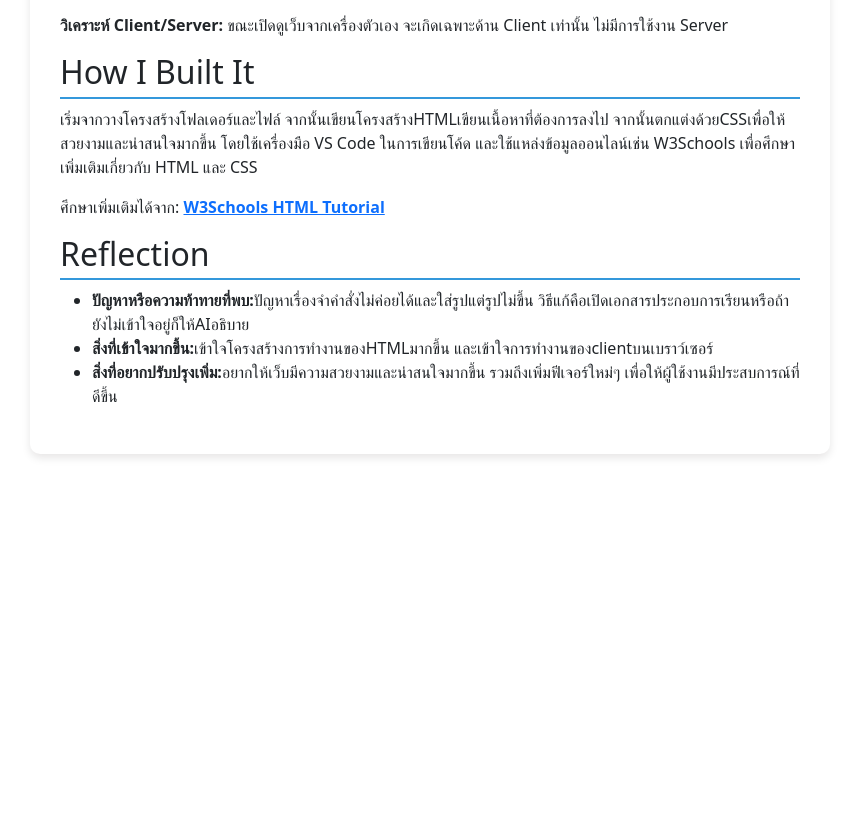
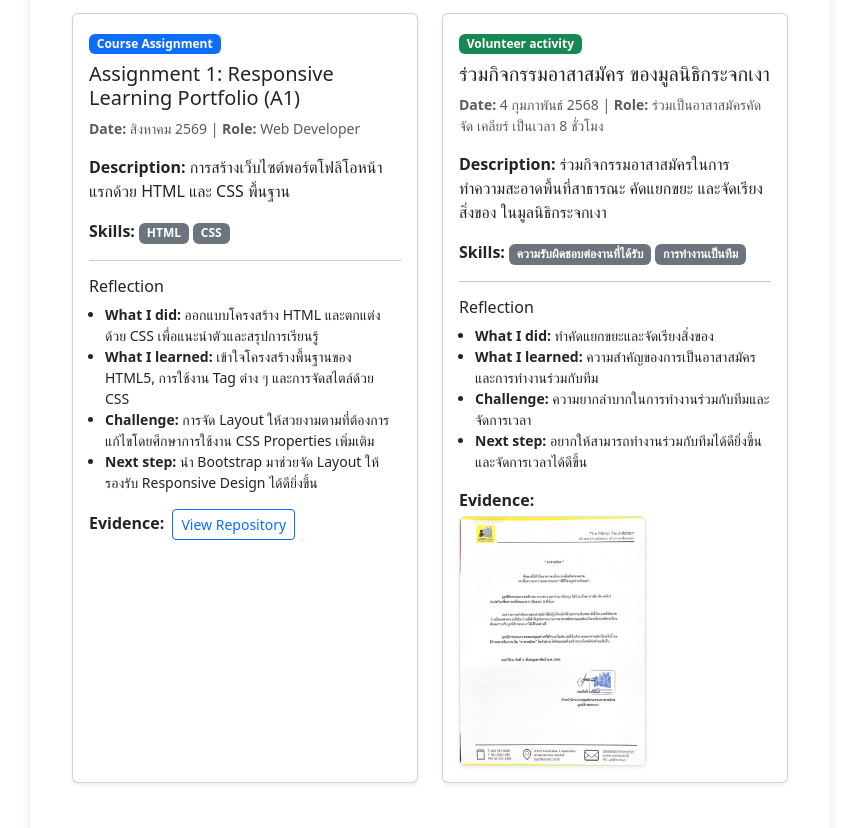
Before and after one commit to napawanjj/A2_6909650514, a plain HTML site: page index.html in a window 1280 px wide. Shown: the part 718-1546 px from the top of the page, without its empty margins (210-1069 px from the left). Before the commit the page ends 1192 px from the top, so only its background shows below. Drawn offline with nearby package versions, Linux system fonts and the light colour scheme; a small style sheet from the web is missing.

Commit message:
complete My Portfolio section (#2)

```diff
--- a/index.html
+++ b/index.html
@@ -30,6 +30,65 @@
         </div>
     </div>
 </section>
+<section id="portfolio" class="container py-5">
+  <h2 class="mb-4 text-primary">My Portfolio</h2>
+  <div class="row g-4">
+
+    <div class="col-md-6">
+      <div class="card h-100 shadow-sm">
+        <div class="card-body">
+          <span class="badge bg-primary mb-2">Course Assignment</span>
+          <h3 class="card-title h5">Assignment 1: Responsive Learning Portfolio (A1)</h3>
+          <p class="text-muted small"><strong>Date:</strong> สิงหาคม 2569 | <strong>Role:</strong> Web Developer</p>
+          <p class="card-text"><strong>Description:</strong> การสร้างเว็บไซต์พอร์ตโฟลิโอหน้าแรกด้วย HTML และ CSS พื้นฐาน</p>
+          <p><strong>Skills:</strong> <span class="badge bg-secondary">HTML</span> <span class="badge bg-secondary">CSS</span></p>
+
+          <hr>
+          <h4 class="h6 text-dark">Reflection</h4>
+          <ul class="small ps-3">
+            <li><strong>What I did:</strong> ออกแบบโครงสร้าง HTML และตกแต่งด้วย CSS เพื่อแนะนำตัวและสรุปการเรียนรู้</li>
+            <li><strong>What I learned:</strong> เข้าใจโครงสร้างพื้นฐานของ HTML5, การใช้งาน Tag ต่าง ๆ และการจัดสไตล์ด้วย CSS</li>
+            <li><strong>Challenge:</strong> การจัด Layout ให้สวยงามตามที่ต้องการ แก้ไขโดยศึกษาการใช้งาน CSS Properties เพิ่มเติม</li>
+            <li><strong>Next step:</strong> นำ Bootstrap มาช่วยจัด Layout ให้รองรับ Responsive Design ได้ดียิ่งขึ้น</li>
+          </ul>
+
+          <div class="mt-3">
+            <strong>Evidence:</strong>
+            <a href="https://github.com/napawanjj/A1project0514" target="_blank" class="btn btn-sm btn-outline-primary ms-1">View Repository</a>
+          </div>
+        </div>
+      </div>
+    </div>
+
+    <div class="col-md-6">
+      <div class="card h-100 shadow-sm">
+        <div class="card-body">
+          <span class="badge bg-success mb-2">Volunteer activity</span>
+          <h3 class="card-title h5">ร่วมกิจกรรมอาสาสมัคร ของมูลนิธิกระจกเงา</h3>
+          <p class="text-muted small"><strong>Date:</strong> 4 กุมภาพันธ์ 2568 | <strong>Role:</strong> ร่วมเป็นอาสาสมัครคัด จัด เคลียร์ เป็นเวลา 8 ชั่วโมง</p>
+          <p class="card-text"><strong>Description:</strong> ร่วมกิจกรรมอาสาสมัครในการทำความสะอาดพื้นที่สาธารณะ คัดแยกขยะ และจัดเรียงสิ่งของ ในมูลนิธิกระจกเงา</p>
+          <p><strong>Skills:</strong> <span class="badge bg-secondary">ความรับผิดชอบต่องานที่ได้รับ</span> <span class="badge bg-secondary">การทำงานเป็นทีม</span></p>
+
+          <hr>
+          <h4 class="h6 text-dark">Reflection</h4>
+          <ul class="small ps-3">
+            <li><strong>What I did:</strong> ทำคัดแยกขยะและจัดเรียงสิ่งของ</li>
+            <li><strong>What I learned:</strong> ความสำคัญของการเป็นอาสาสมัครและการทำงานร่วมกับทีม</li>
+            <li><strong>Challenge:</strong> ความยากลำบากในการทำงานร่วมกับทีมและจัดการเวลา</li>
+            <li><strong>Next step:</strong> อยากให้สามารถทำงานร่วมกับทีมได้ดียิ่งขึ้นและจัดการเวลาได้ดีขึ้น</li>
+          </ul>
+
+          <div class="mt-3">
+            <p class="mb-1"><strong>Evidence:</strong></p>
+            <img src="media/volunteer.jpg" alt="ใบรับรองอาสาสมัคร" class="img-fluid rounded border shadow-sm" style="max-height: 250px;">
+            </div>
+          </div>
+        </div>
+      </div>
+    </div>
+
+  </div>
+</section>
 
         <section id="what-i-built">
             <h2>What I Built</h2>
```
Also changed, not shown: media/volunteer.jpg (added).
